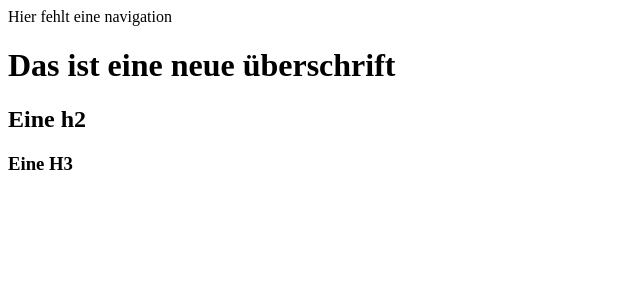
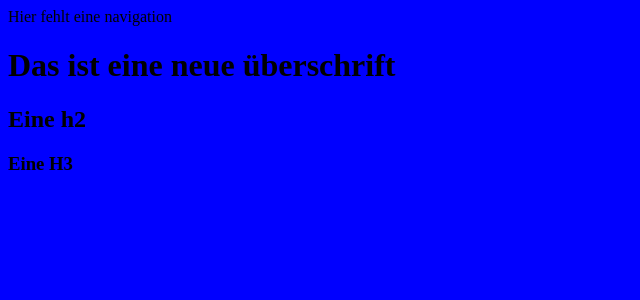
Before and after one commit to PavelHV2001Berlin/twitter_clone_2023, a Next.js app: page / in a window 1280 px wide. Shown: the top 300 px of the page, without its empty margins (0-640 px from the left). Built offline with nearby package versions, Linux system fonts and the light colour scheme.

Commit message:
change style

```diff
--- a/app/layout.js
+++ b/app/layout.js
@@ -1,5 +1,5 @@
 import React from 'react'
-
+import '@styles/globals.css';
 export const metadata = {
     title: "Twitter-Clone",
     description: 'Discover & Share AI Prompts'
--- a/jsconfig.json
+++ b/jsconfig.json
@@ -1,7 +1,7 @@
 {
   "compilerOptions": {
     "paths": {
-      "@/*": ["./*"]
+      "@*": ["./*"]
     }
   }
 }
--- /dev/null
+++ b/styles/globals.css
@@ -0,0 +1,3 @@
+body{
+    background-color: blue;
+}
```
